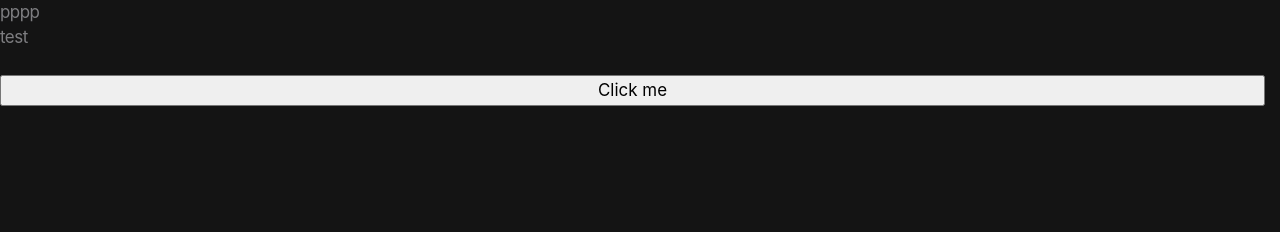
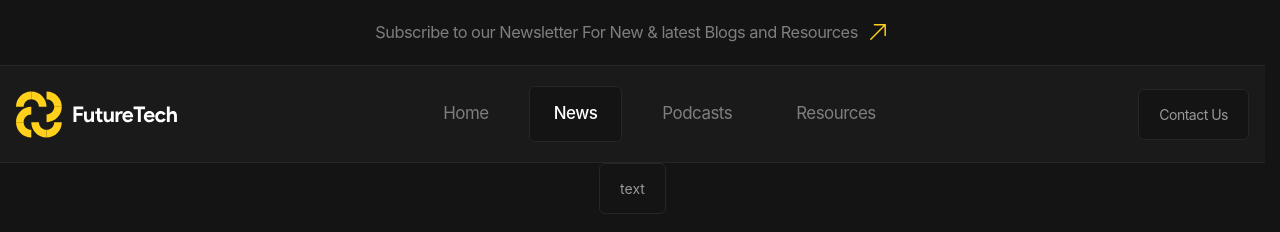
Before and after one commit to vitalii-minchuk/michigan, a website: page index.html in a window 1280 px wide. Drawn offline with nearby package versions, Linux system fonts and the light colour scheme; files that its build step writes are made by us from their sources; files whose address does not match are found by name.

Commit message:
add heder basic layout

```diff
--- a/index.html
+++ b/index.html
@@ -8,8 +8,63 @@
     <script src="./scripts//main.js" type="module" defer></script>
   </head>
   <body>
-    pppp
-    <p>test</p>
-    <button>Click me</button>
+    <header class="header">
+      <div class="header__promo">
+        <div class="header__promo-inner container">
+          <a href="/" class="header__promo-link">
+            <span class="icon icon--yellow-arrow">
+              Subscribe to our Newsletter For New & latest Blogs and Resources
+            </span>
+          </a>
+        </div>
+      </div>
+      <div class="header__body">
+        <div class="header__body-inner container">
+          <a href="/" class="header__logo logo" title="Home" aria-label="Home">
+            <img
+              src="./assets/images/loge.svg"
+              alt="logo"
+              class="logo__image"
+              width="179"
+              height="50"
+            />
+          </a>
+          <div class="header__overlay">
+            <nav class="header__menu">
+              <ul class="header__menu-list">
+                <li class="header__menu-item">
+                  <a href="/" class="header__menu-link">Home</a>
+                </li>
+                <li class="header__menu-item">
+                  <a href="/" class="header__menu-link is-active">News</a>
+                </li>
+                <li class="header__menu-item">
+                  <a href="/" class="header__menu-link">Podcasts</a>
+                </li>
+                <li class="header__menu-item">
+                  <a href="/" class="header__menu-link">Resources</a>
+                </li>
+              </ul>
+            </nav>
+            <a href="" class="header__contact-us-link button button--accent">
+              Contact Us
+            </a>
+          </div>
+          <button
+            class="header__burger-button burger-button visible-mobile"
+            type="button"
+            aria-label="Open Menu"
+            title="Open Menu"
+          >
+            <span class="burger-button__line"></span>
+            <span class="burger-button__line"></span>
+            <span class="burger-button__line"></span>
+          </button>
+        </div>
+      </div>
+    </header>
+    <main class="container">
+      <button class="button">text</button>
+    </main>
   </body>
 </html>
--- a/scripts/main.js
+++ b/scripts/main.js
@@ -0,0 +1,3 @@
+const url = window.location.href;
+
+console.log(url);
--- /dev/null
+++ b/styles/blocks/_button.scss
@@ -0,0 +1,18 @@
+@use '../helpers/' as *;
+
+.button {
+    display: inline-flex;
+    align-items: center;
+    padding: rem(18) rem(24);
+    font-size: rem(18);
+    color: var(--color-gray-60);
+    background-color: var(--color-dark);
+    white-space: nowrap;
+    border-radius: rem(6);
+    border: var(--border);
+
+    @include laptop {
+        padding: rem(14) rem(20);
+        font-size: rem(14);
+    }
+}
--- /dev/null
+++ b/styles/blocks/_header.scss
@@ -0,0 +1,52 @@
+@use '../helpers/' as *;
+
+.header {
+    &__promo {
+        padding-block: rem(20);
+        text-align: center;
+        border-bottom: var(--border);
+    }
+
+    &__promo-link {
+        @include fluid-text(18, 12);
+
+    }
+
+    &__body {
+        padding-block: rem(20);
+        background-color: var(--color-dark-10);
+        border-bottom: var(--border);
+    }
+
+    &__body-inner {
+        display: flex;
+        justify-content: space-between;
+        align-items: center;
+    }
+
+    &__overlay {
+        @include mobile-above {
+          display: contents;
+        }
+    }
+
+    &__menu-list {
+        display: flex;
+        align-items: center;
+        gap: rem(16);
+    }
+
+    &__menu-link {
+        padding: rem(14) rem(24);
+        color: var(--color-gray-50);
+
+        &.is-active {
+            color: var(--color-light);
+            background-color: var(--color-dark);
+            border: var(--border);
+            border-radius: rem(6);
+            font-weight: 500;
+            pointer-events: none;
+        }
+    }
+}
--- /dev/null
+++ b/styles/blocks/_icon.scss
@@ -0,0 +1,30 @@
+@use '../helpers/' as *;
+
+.icon {
+    display: inline-flex;
+    align-items: center;
+    column-gap: 0.5rem;
+
+    &::after {
+        --size: #{rem(24)};
+
+        @include square(var(--size));
+
+        content: '';
+        flex-shrink: 0;
+        background-position: center;
+        background-size: contain;
+        background-repeat: no-repeat;
+
+        @include mobile {
+            --size: #{rem(16)};
+        }
+
+    }
+
+    &--yellow-arrow {
+        &::after {
+            background-image: url('../../assets/icons/arrow-up.svg');
+        }
+    }
+}
--- /dev/null
+++ b/styles/blocks/_logo.scss
@@ -0,0 +1,5 @@
+@use '../helpers/' as *;
+
+.logo {
+    max-width: fluid(179, 125);
+}
```
Also changed, not shown: styles/main.scss (+7 -0 lines), assets/icons/arrow-up.svg (added), assets/images/loge.svg (added), styles/blocks/_burger-button.scss (added).
